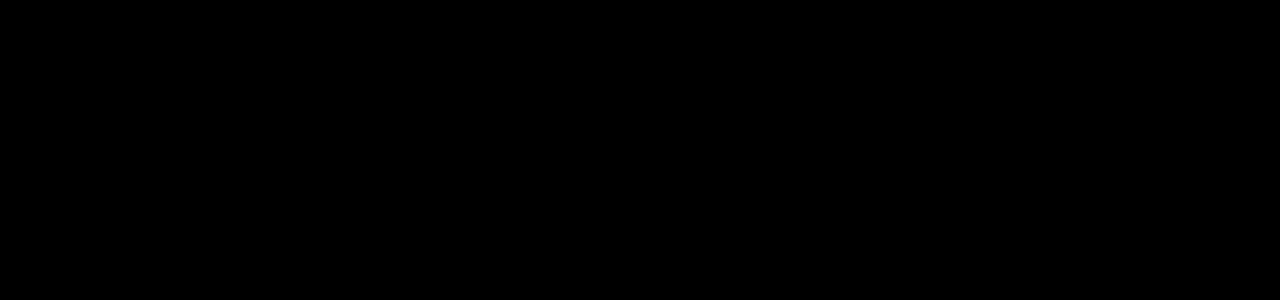
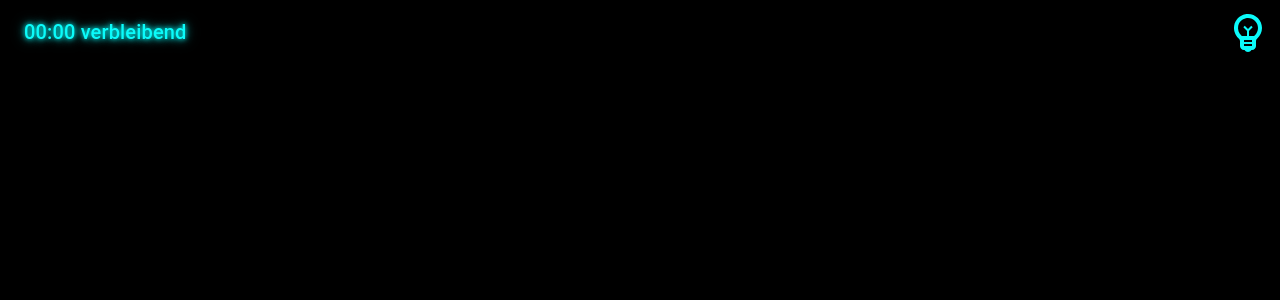
Before and after one commit to aan147257/escape-game, a React (Create React App) app: page /1 in a window 1280 px wide. Before the commit this address had no page. Shown: the top 300 px of the page. Built offline with nearby package versions, Linux system fonts and the light colour scheme.

Commit message:
QuizHeader.tsx hinzugefügt das timer und lampe enthält

```diff
--- a/src/App.tsx
+++ b/src/App.tsx
@@ -1,7 +1,8 @@
 import React from 'react';
 import {BrowserRouter, Route, Routes} from "react-router-dom";
-import Home from "./components/Home";
 import {TimerProvider} from "./TimerContext";
+import Quiz1 from "./components/pages/Quiz1";
+import Home from "./components/pages/Home";
 
 function App() {
   return (
@@ -9,6 +10,7 @@
         <BrowserRouter>
             <Routes>
               <Route path={"/"} element={<Home/>}></Route>
+                <Route path={"/1"} element={<Quiz1/>}></Route>
             </Routes>
         </BrowserRouter>
       </TimerProvider>
--- a/src/components/atoms/CountdownTimer.tsx
+++ b/src/components/atoms/CountdownTimer.tsx
@@ -19,7 +19,8 @@
                           0 0 5px #0bfbfa,
                         0 0 10px rgba(11, 251, 250, 0.6),
                         0 0 15px rgba(11, 251, 250, 0.4)
-                `
+                `,
+                paddingLeft:3
             }}
         >
             {formatTime(secondsLeft)} verbleibend
--- /dev/null
+++ b/src/components/atoms/LightBulb.tsx
@@ -0,0 +1,18 @@
+import React from 'react';
+import {IconButton} from "@mui/material";
+import EmojiObjectsOutlinedIcon from '@mui/icons-material/EmojiObjectsOutlined';
+
+function LightBulb() {
+    return (
+        <IconButton
+            sx={{
+                color: "#0bfbfa",
+            }}
+        >
+            <EmojiObjectsOutlinedIcon sx={{ fontSize: "3rem" }} />
+        </IconButton>
+
+    );
+}
+
+export default LightBulb;
--- /dev/null
+++ b/src/components/molecules/QuizHeader.tsx
@@ -0,0 +1,24 @@
+import React from 'react';
+import {Box} from "@mui/material";
+import LightBulb from "../atoms/LightBulb";
+import CountdownTimer from "../atoms/CountdownTimer";
+
+function QuizHeader() {
+    return (
+        <Box
+            sx={{
+                width:'100%',
+                top:5,
+                display: "flex",
+                justifyContent: "space-between",
+                alignItems: "center",
+            }}
+        >
+            <CountdownTimer/>
+            <LightBulb/>
+
+        </Box>
+    );
+}
+
+export default QuizHeader;
--- a/src/components/Home.tsx
+++ b/src/components/pages/Home.tsx
@@ -1,16 +1,16 @@
 import React from 'react';
 import { Box, IconButton, Typography } from '@mui/material';
 import PlayArrowIcon from '@mui/icons-material/PlayArrow';
-import HomePagePic from '../assets/HomePagePic.png';
-import {useTimer} from "../TimerContext";
+import HomePagePic from '../../assets/HomePagePic.png';
 import {useNavigate} from "react-router-dom";
+import {useTimer} from "../../TimerContext";
 
 function Home() {
     const navigate = useNavigate();
     const { startTimer } = useTimer();
 
     const handlePlayButton = () => {
-        //navigate("/quiz1");
+        navigate("/1");
         startTimer(300);
 
     };
--- /dev/null
+++ b/src/components/pages/Quiz1.tsx
@@ -0,0 +1,13 @@
+import React from 'react';
+import {Box} from "@mui/material";
+import QuizHeader from "../molecules/QuizHeader";
+
+function Quiz1() {
+    return (
+        <Box>
+            <QuizHeader/>
+        </Box>
+    );
+}
+
+export default Quiz1;
```
